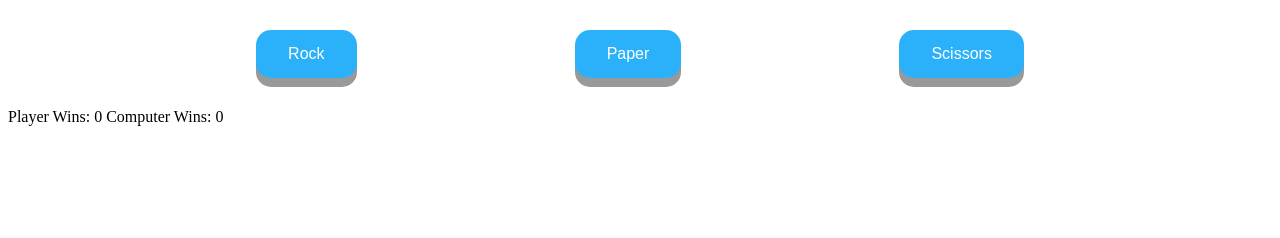
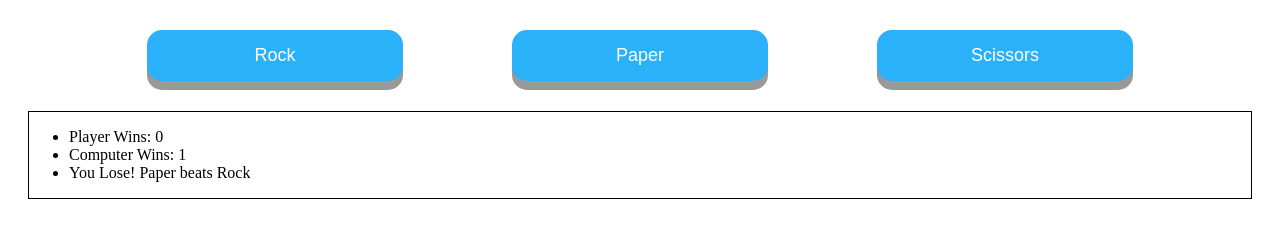
Before and after one commit to MrPokeylope/RockPaperScissors, a plain HTML site: page with_UI.html in a window 1280 px wide. Both pictures are taken after a click on the button "Rock". Drawn offline with Linux system fonts and the light colour scheme.

Commit message:
Finish adding UI version

```diff
--- a/with_UI.html
+++ b/with_UI.html
@@ -17,7 +17,7 @@ function computerPlay() {
 
 function playRound(playerSelection, computerSelection) {
 
-    let resultStr = "", outcome = "";
+    let resultStr = "";
 
     // compare playerSelection to computerSelection and see who wins
     console.log(`Player chose: ${playerSelection}`);
@@ -31,11 +31,11 @@ function playRound(playerSelection, computerSelection) {
                     break;
                 case 'paper':
                     resultStr = "You Lose! Paper beats Rock";
-                    outcome = "loss";
+                    score.compWins++;
                     break;
                 case 'scissors':
                     resultStr = "You Win! Rock beats Scissors";
-                    outcome = "win";
+                    score.playerWins++;
                     break;
             }
             break;
@@ -44,14 +44,14 @@ function playRound(playerSelection, computerSelection) {
             switch(computerSelection) {
                     case 'rock':
                         resultStr = "You Win! Paper beats Rock";
-                        outcome = "win";
+                        score.playerWins++;
                         break;
                     case 'paper':
                         resultStr = "It's a tie! Paper vs Paper";
                         break;
                     case 'scissors':
                         resultStr = "You Lose! Scissors beats Paper";
-                        outcome = "loss";
+                        score.compWins++;
                         break;
                 }
             break;
@@ -60,11 +60,11 @@ function playRound(playerSelection, computerSelection) {
             switch(computerSelection) {
                 case 'rock':
                     resultStr = "You Lose! Rock beats Scissors";
-                    outcome = "loss";
+                    score.compWins++;
                     break;
                 case 'paper':
                     resultStr = "You Win! Scissors beats Paper";
-                    outcome = "win";
+                    score.playerWins++;
                     break;
                 case 'scissors':
                     resultStr = "It's a tie! Scissors vs Scissors";
@@ -74,11 +74,12 @@ function playRound(playerSelection, computerSelection) {
     }
 
     // return object with result string and playerWin boolean
-    return {resultStr, outcome};
+    return resultStr;
 }
 
 function setupUI() {
     const body = document.querySelector('body');
+
     const btnDiv = document.createElement('div');
     const scoreDiv = document.createElement('div');
 
@@ -86,16 +87,25 @@ function setupUI() {
     const paperBtn = document.createElement('button');
     const scissorsBtn = document.createElement('button');
 
-    // btnDiv.textContent = "This is text";
-    btnDiv.style.cssText = "display: flex; justify-content: space-evenly; margin: 30px";
-    scoreDiv.textContent = `Player Wins: ${score.playerWins}
-    Computer Wins: ${score.compWins}`;
+    const list = document.createElement('ul');
+    const playerListItem = document.createElement('li');
+    const compListItem = document.createElement('li');
+    const resultListItem = document.createElement('li');
+
+    btnDiv.classList.add('container');
+    scoreDiv.classList.add('score');
+
+    playerListItem.textContent = `Player Wins: ${score.playerWins}`;
+    compListItem.textContent = `Computer Wins: ${score.compWins}`;
+    resultListItem.textContent = '';
 
     rockBtn.textContent = "Rock";
     paperBtn.textContent = "Paper";
     scissorsBtn.textContent = "Scissors";
 
     btnDiv.append(rockBtn, paperBtn, scissorsBtn);
+    list.append(playerListItem, compListItem, resultListItem);
+    scoreDiv.appendChild(list);
     body.append(btnDiv, scoreDiv);
 
     const buttons = document.querySelectorAll('button');
@@ -104,7 +114,10 @@ function setupUI() {
     // for the playRound function
     for (let i = 0; i < 3; i++) {
         buttons[i].addEventListener('click', () => {
-            playRound(RPS_ARRAY[i], computerPlay());
+            let result = playRound(RPS_ARRAY[i], computerPlay());
+            playerListItem.textContent = `Player Wins: ${score.playerWins}`;
+            compListItem.textContent = `Computer Wins: ${score.compWins}`;
+            resultListItem.textContent = result;
         });
     }
 }
@@ -131,10 +144,6 @@ setupUI();
     //         break;
     // }
 
-    // // print score
-    // console.log(`Score: You (${score.playerWins}), Computer (${score.compWins})`);
-    // roundCounter++;
-
     // // check win condition
     // if (score.playerWins > score.compWins) {
     //     console.log("Congrats! You won the game!");
@@ -150,15 +159,27 @@ setupUI();
 
 <style>
 
+    .container {
+        display: flex;
+        justify-content: space-evenly;
+        margin: 30px;
+    }
+
+    .score {
+        border: 1px solid black;
+        margin: 20px;
+    }
+
     button {
         background-color: #2bb1f9;
         border: none;
         border-radius: 15px;
+        width: 20vw;
         box-shadow: 0 9px #999;
         color: white;
         padding: 15px 32px;
         text-align: center;
-    font-size: 16px;
+        font-size: 18px;
         cursor: pointer;
     }
 
```
Lines whose indentation alone changed are shown as unchanged.
